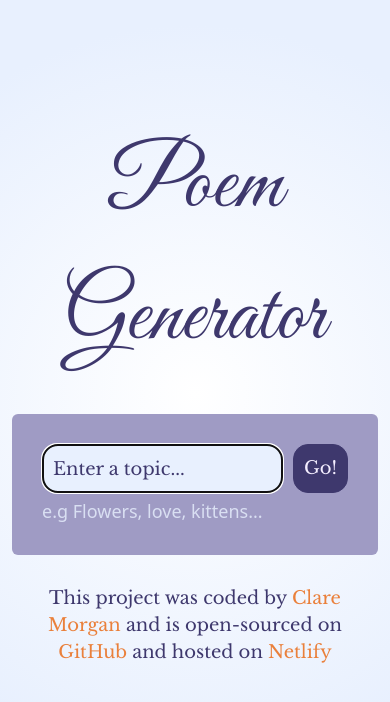
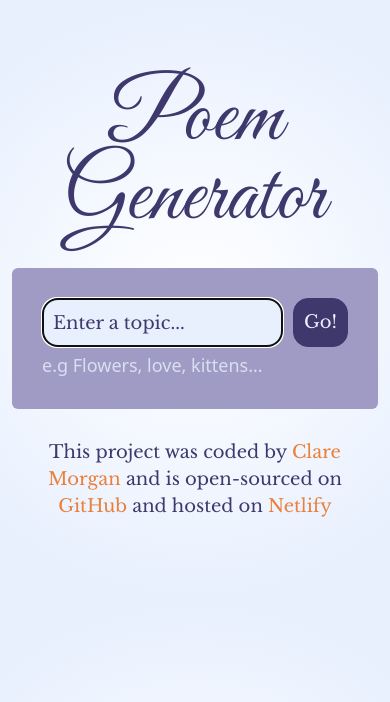
Before and after one commit to ClareMorgan/ai-poem-generator, a plain HTML site: page index.html in a window 390 px wide. Drawn offline with nearby package versions, Linux system fonts and the light colour scheme.

Commit message:
Updated spacing for better UX at smaller viewports

```diff
--- a/src/style.css
+++ b/src/style.css
@@ -116,3 +116,11 @@ a:hover {
     opacity: 1;
   }
 }
+@media (max-width: 576px) {
+  .container {
+    margin: 80px auto;
+  }
+  .heading {
+    line-height: 0.9;
+  }
+}
```
